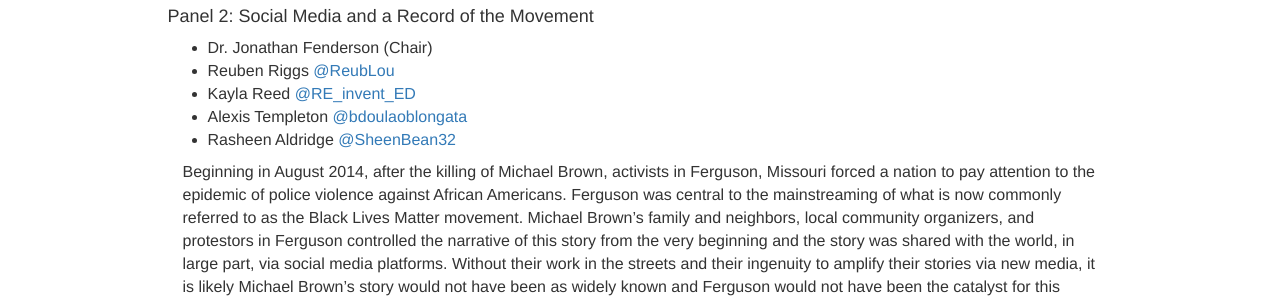
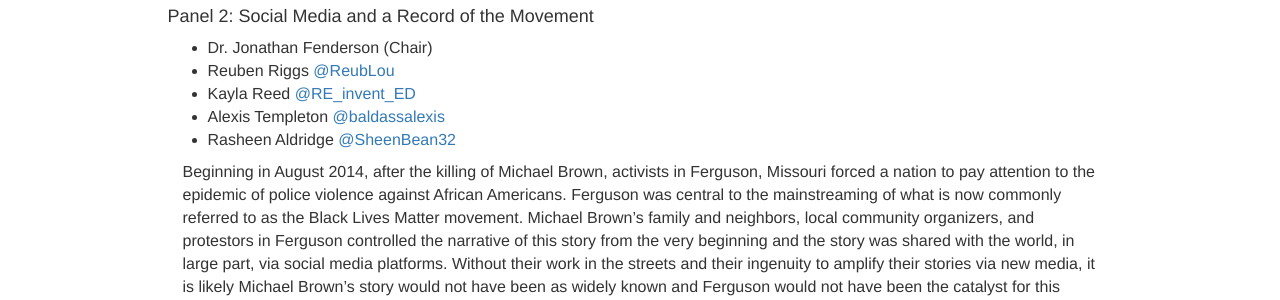
Before and after one commit to DocNow/docnow.github.io, a Jekyll site: the page built from meetings/stl-2016/index.html, in a window 1280 px wide and 900 px high, scrolled down 1318 px. Shown: the part 152-452 px from the top of the window. Built offline with Jekyll 4.4.1, drawn with Linux system fonts in a browser that asks for light colours.

Commit message:
updated twitter handle for Alexis

```diff
--- a/meetings/stl-2016/index.html
+++ b/meetings/stl-2016/index.html
@@ -48,7 +48,7 @@ title: STL 2016 Meeting
         <li>Dr. Jonathan Fenderson (Chair)</li>
         <li>Reuben Riggs <a href="https://twitter.com/ReubLou">@ReubLou</a></li>
         <li>Kayla Reed <a href="https://twitter.com/RE_invent_ED">@RE_invent_ED</a></li>
-        <li>Alexis Templeton <a href="https://twitter.com/bdoulaoblongata">@bdoulaoblongata</a></li>
+        <li>Alexis Templeton <a href="@baldassalexis">@baldassalexis</a></li>
         <li>Rasheen Aldridge <a href="https://twitter.com/SheenBean32">@SheenBean32</a></li>
       </ul>
       <div class="col-lg-10">
```
